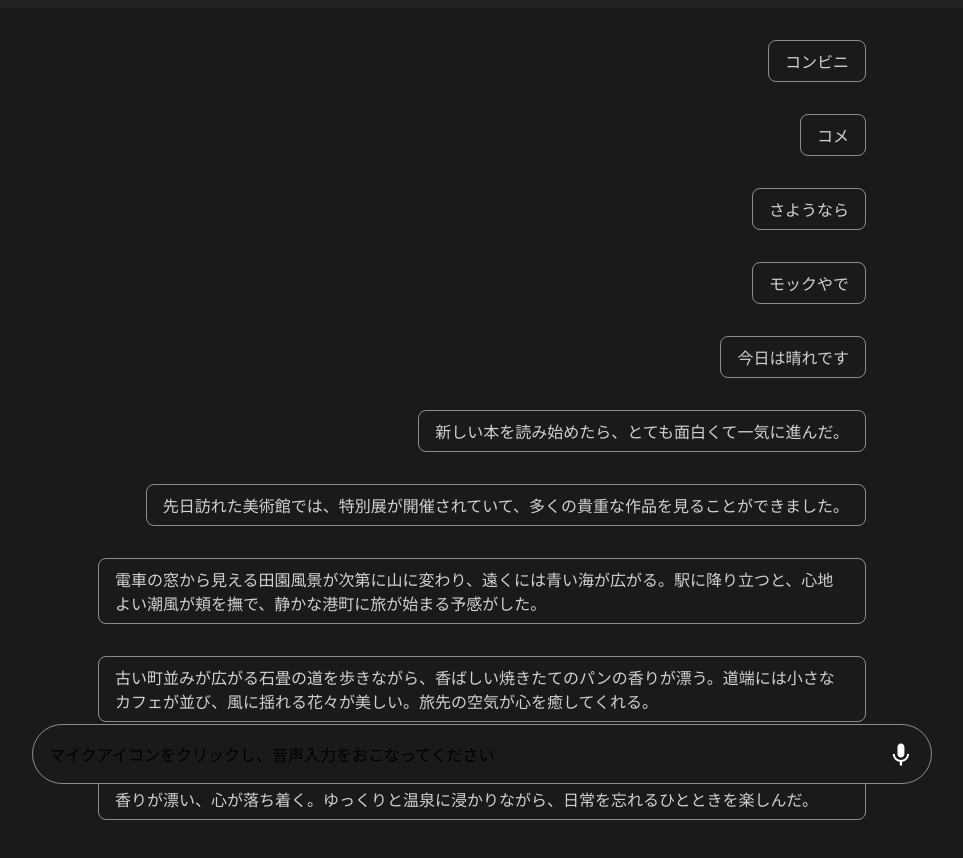
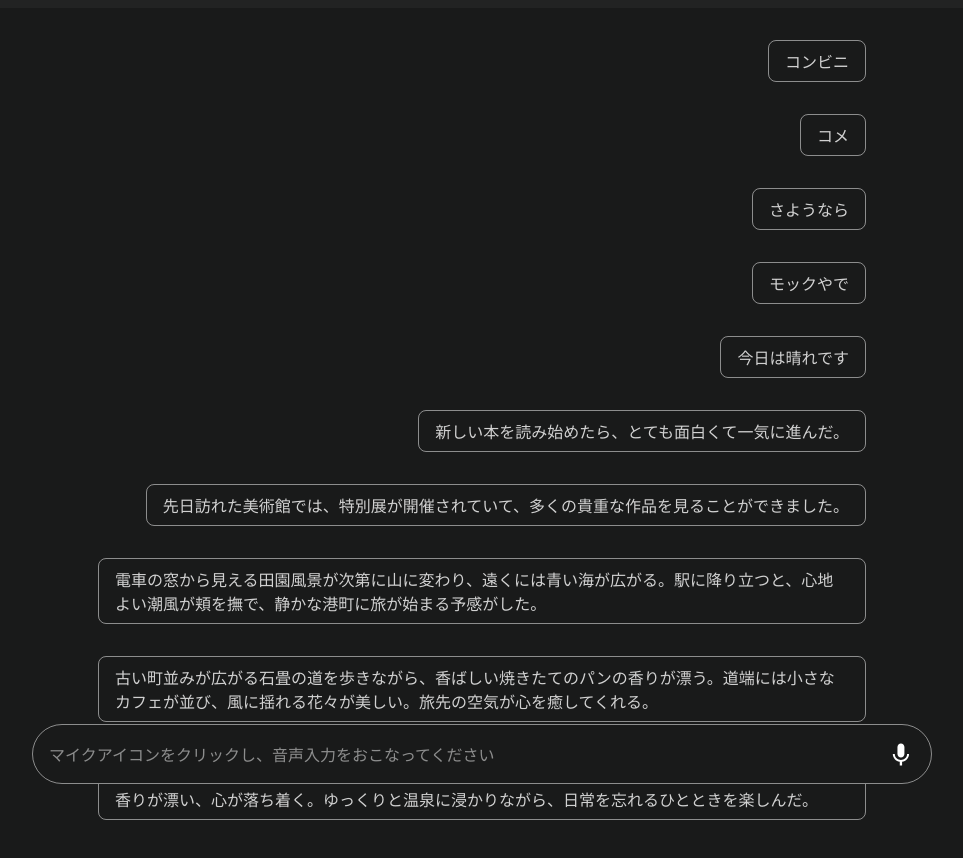
Before and after one commit to Fn-front/nextjs-web-speech-api, a Next.js app: page / in a window 1280 px wide. Shown: the top 858 px of the page, without its empty margins (158-1121 px from the left). Built offline with nearby package versions, Linux system fonts and the light colour scheme.

Commit message:
add: style placeholder

```diff
--- a/src/features/voiceRecognition/components/voiceField/voice_field.module.scss
+++ b/src/features/voiceRecognition/components/voiceField/voice_field.module.scss
@@ -15,3 +15,7 @@
   transform: translateY(-50%);
   cursor: pointer;
 }
+
+.placeholder{
+  color: rgba(#fff, .5);
+}
```
